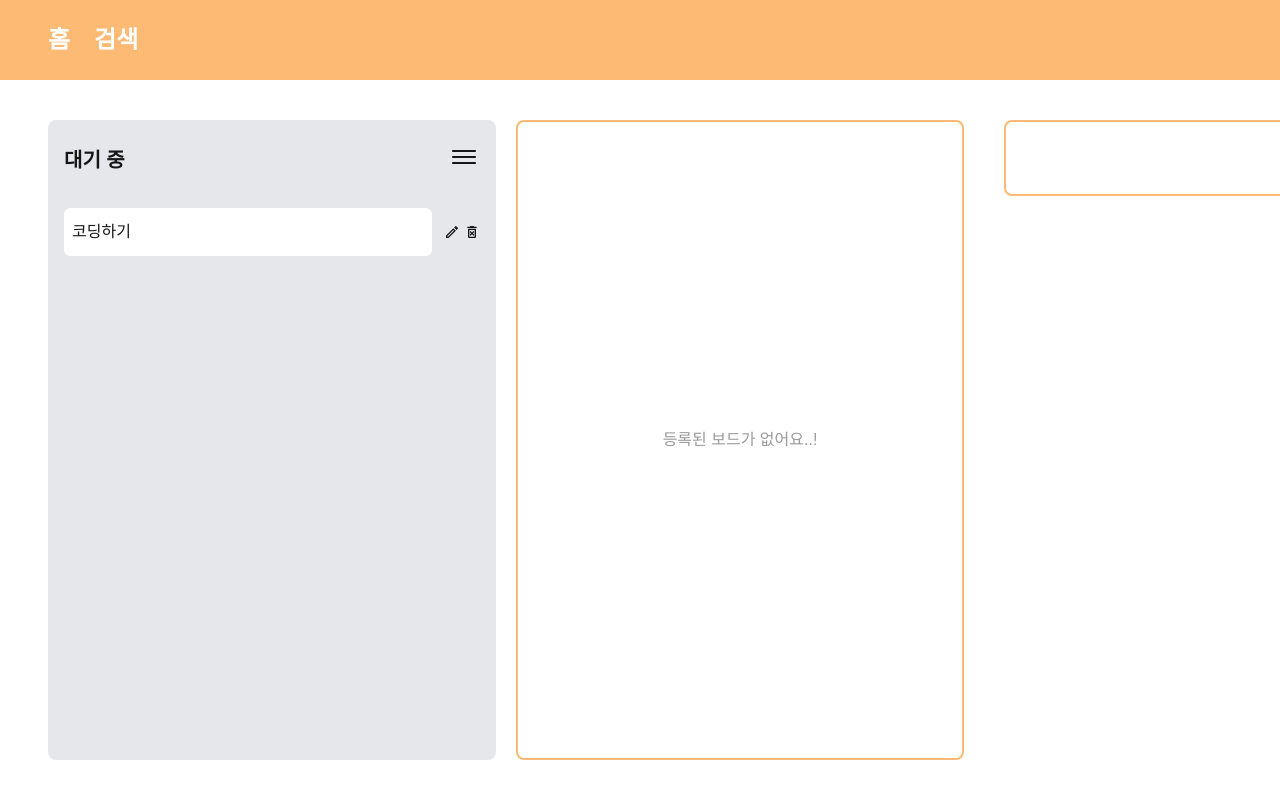
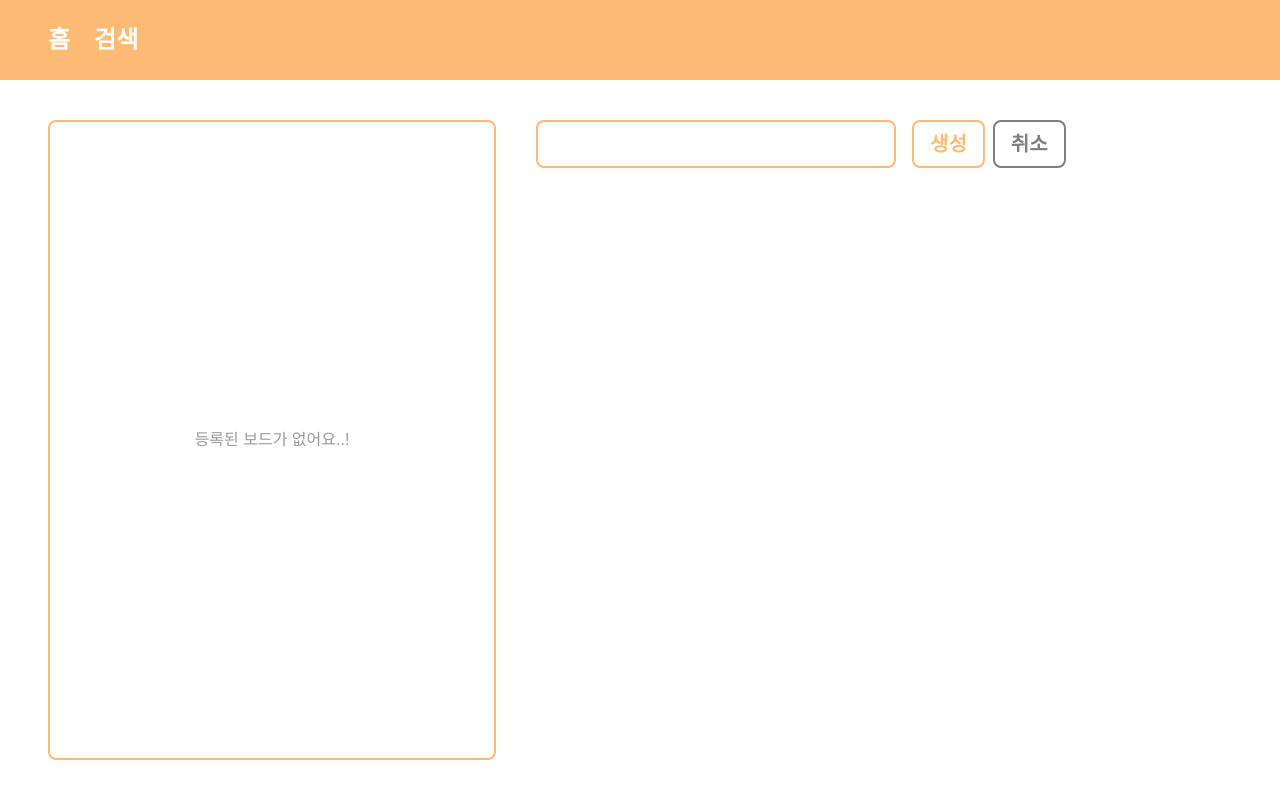
Before and after one commit to rladmswo1715/KEJ_ToDoPage, a Next.js app: page / in a window 1280 px wide. Both pictures are taken after a click on the button "보드 생성". Built offline with nearby package versions, Linux system fonts and the light colour scheme.

Commit message:
feat: 보드 CRUD

```diff
--- a/components/page/main/AddBoard.tsx
+++ b/components/page/main/AddBoard.tsx
@@ -1,21 +1,30 @@
 import Button from "@/components/common/Button";
-import { useState } from "react";
+import { useEffect, useRef, useState } from "react";
 import { AiOutlinePlusCircle } from "react-icons/ai";
 import BoardTitleInput from "./BoardTitleInput";
 
 const AddBoard = () => {
   const [isCreating, setCreating] = useState(false);
   const [boardTitle, setBoardTitle] = useState("");
+  const inputRef = useRef<HTMLDivElement | null>(null);
+
+  useEffect(() => {
+    if (isCreating && inputRef.current) {
+      inputRef.current.scrollIntoView({ behavior: "smooth", block: "center" });
+    }
+  }, [isCreating]);
 
   return (
     <>
       {isCreating ? (
+        <div ref={inputRef}>
           <BoardTitleInput
             type="create"
             setCreateState={setCreating}
             setTitleValue={setBoardTitle}
             titleValue={boardTitle}
           />
+        </div>
       ) : (
         <Button onClick={() => setCreating(true)}>
           <span>보드 생성</span>
--- a/components/page/main/BoardList.tsx
+++ b/components/page/main/BoardList.tsx
@@ -1,11 +1,22 @@
 import { MdOutlineModeEdit, MdOutlineDeleteForever } from "react-icons/md";
 import BoardTitleContainer from "./BoardTitleContainer";
+import { useBoardContext } from "@/contexts/BoardContext";
 
 const BoardList = () => {
+  const { list } = useBoardContext();
+
   return (
     <div className="flex gap-5">
-      <div className="flex flex-col p-4 bg-gray-200 min-w-[28rem] min-h-[40rem] rounded-lg gap-6">
-        <BoardTitleContainer />
+      {list.length > 0 ? (
+        list.map((listItem) => (
+          <div
+            key={listItem.boardId}
+            className="flex flex-col p-4 mb-[12.5rem] bg-gray-200 min-w-[28rem] min-h-[4rem] rounded-lg gap-6"
+          >
+            <BoardTitleContainer
+              boardId={listItem.boardId}
+              title={listItem.title}
+            />
 
             <div className="flex flex-col">
               <div className="flex flex-col gap-3">
@@ -25,12 +36,14 @@ const BoardList = () => {
               </div>
             </div>
           </div>
-
+        ))
+      ) : (
         <div className="flex justify-center items-center border-2 border-var-primary-300 w-[28rem] h-[40rem] rounded-lg">
           <span className="text-black/40 font-medium">
             등록된 보드가 없어요..!
           </span>
         </div>
+      )}
     </div>
   );
 };
--- a/components/page/main/BoardSection.tsx
+++ b/components/page/main/BoardSection.tsx
@@ -1,14 +1,17 @@
 "use client";
 
+import { BoardProvider } from "@/contexts/BoardContext";
 import AddBoard from "./AddBoard";
 import BoardList from "./BoardList";
 
 const BoardSection = () => {
   return (
-    <section className="flex items-start gap-10">
-      <BoardList />
-      <AddBoard />
-    </section>
+    <BoardProvider>
+      <section className="flex items-start gap-10">
+        <BoardList />
+        <AddBoard />
+      </section>
+    </BoardProvider>
   );
 };
 
--- a/components/page/main/BoardTitleContainer.tsx
+++ b/components/page/main/BoardTitleContainer.tsx
@@ -1,15 +1,22 @@
 import Kebab from "@/components/common/kebab/Kebab";
 import BoardTitleInput from "./BoardTitleInput";
 import { useState } from "react";
+import { deleteBoard } from "@/utils/indexedDB";
+import { useBoardContext } from "@/contexts/BoardContext";
+import { IBoard } from "@/types/board";
 
-const BoardTitleContainer = () => {
+type BoardTitleContainerProps = IBoard;
+
+const BoardTitleContainer = ({ title, boardId }: BoardTitleContainerProps) => {
   const [isTitleEditing, setTitleEditing] = useState(false);
-  const [titleValue, setTitleValue] = useState("zz");
+  const [titleValue, setTitleValue] = useState(title);
+  const { refetchList } = useBoardContext();
 
   const handleEditBoardClick = () => setTitleEditing((prev) => !prev);
 
-  const handleDeleteBoard = () => {
-    console.log("보드 삭제");
+  const handleDeleteBoard = async () => {
+    await deleteBoard(boardId);
+    refetchList();
   };
 
   const kebabOptions = [
@@ -31,10 +38,11 @@ const BoardTitleContainer = () => {
           setCreateState={setTitleEditing}
           setTitleValue={setTitleValue}
           titleValue={titleValue}
+          boardId={boardId}
         />
       ) : (
         <div className="flex justify-between items-center min-h-[3rem]">
-          <span className="text-xl font-semibold">대기 중</span>
+          <span className="text-xl font-semibold">{title}</span>
           <Kebab itemOptions={kebabOptions} />
         </div>
       )}
--- a/components/page/main/BoardTitleInput.tsx
+++ b/components/page/main/BoardTitleInput.tsx
@@ -1,11 +1,14 @@
 import Button from "@/components/common/Button";
+import { useBoardContext } from "@/contexts/BoardContext";
 import { ETitleSaveButtonText } from "@/types/enum";
+import { addBoard, updateBoard } from "@/utils/indexedDB";
 
 interface AddBoardInputBoxProps {
   type: "create" | "edit";
   setCreateState: React.Dispatch<React.SetStateAction<boolean>>;
   setTitleValue: React.Dispatch<React.SetStateAction<string>>;
   titleValue: string;
+  boardId?: number;
 }
 
 const BoardTitleInput = ({
@@ -13,9 +16,21 @@ const BoardTitleInput = ({
   setCreateState,
   setTitleValue,
   titleValue,
+  boardId,
 }: AddBoardInputBoxProps) => {
-  const handleSaveClick = () => {
+  const { refetchList } = useBoardContext();
+
+  const handleSaveClick = async () => {
+    if (!titleValue.trim()) {
+      alert("보드 제목을 입력해주세요.");
+      return;
+    }
+
+    if (type === "create") await addBoard(titleValue);
+    else if (type === "edit" && boardId) await updateBoard(boardId, titleValue);
+
     setCreateState(false);
+    refetchList();
   };
 
   const handleCancelClick = () => {
@@ -39,7 +54,7 @@ const BoardTitleInput = ({
       <input
         value={titleValue}
         onChange={(e) => setTitleValue(e.target.value)}
-        className={`border-2 border-var-primary-300 rounded-lg text-xl focus:outline-none ${inputStyle()}`}
+        className={`shrink-0 border-2 border-var-primary-300 rounded-lg text-xl focus:outline-none ${inputStyle()}`}
         maxLength={16}
       />
       <div className="flex gap-2">
--- /dev/null
+++ b/contexts/BoardContext.tsx
@@ -0,0 +1,35 @@
+import { createContext, useContext, useState, useEffect } from "react";
+import { getSchedulesByBoard } from "@/utils/indexedDB";
+import { IBoard } from "@/types/board";
+
+interface BoardContextType {
+  list: IBoard[];
+  refetchList: () => void;
+}
+
+const BoardContext = createContext<BoardContextType | undefined>(undefined);
+
+export const BoardProvider = ({ children }: { children: React.ReactNode }) => {
+  const [list, setList] = useState<IBoard[]>([]);
+
+  const refetchList = async () => {
+    const boardList = await getSchedulesByBoard();
+    setList(boardList);
+  };
+
+  useEffect(() => {
+    refetchList();
+  }, []);
+
+  return (
+    <BoardContext.Provider value={{ list, refetchList }}>
+      {children}
+    </BoardContext.Provider>
+  );
+};
+
+export const useBoardContext = () => {
+  const context = useContext(BoardContext);
+  if (!context) throw new Error("컨텍스트에러");
+  return context;
+};
--- /dev/null
+++ b/types/board.ts
@@ -0,0 +1,4 @@
+export interface IBoard {
+  boardId: number;
+  title: string;
+}
```
Lines whose indentation alone changed are shown as unchanged.
